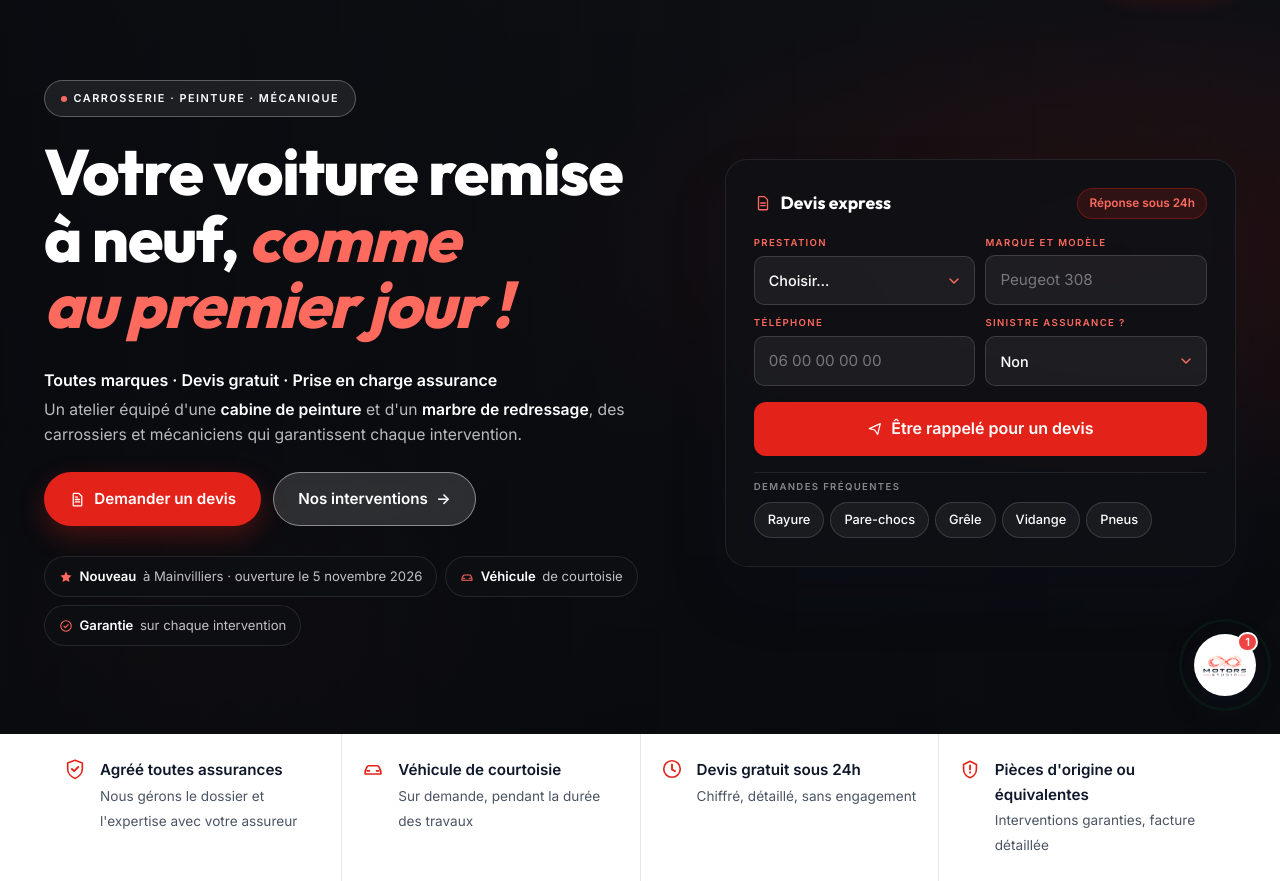
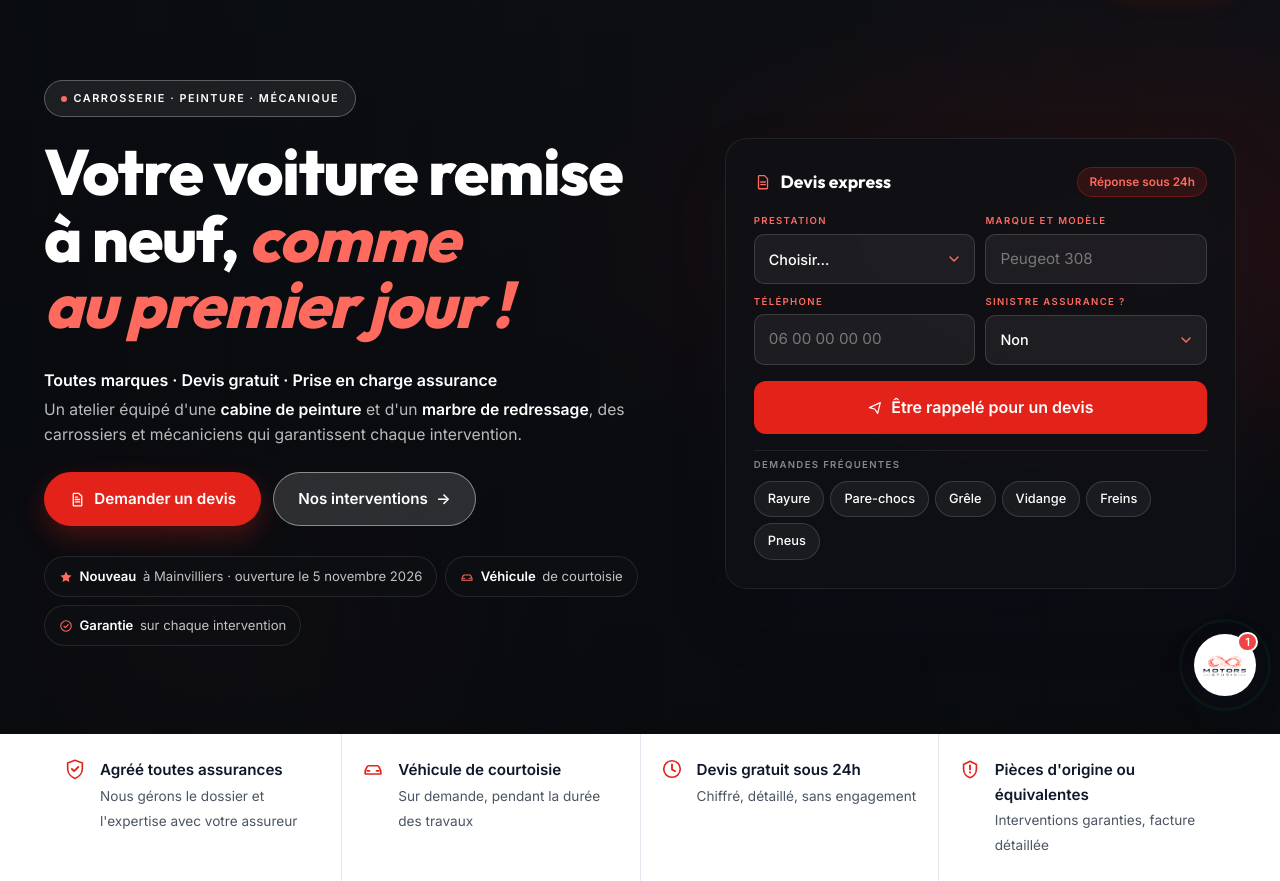
Before and after one commit to TrustPaname/dossier, a WordPress theme: template wordpress/motors-studio/front-page.php in a window 1280 px wide. Shown: the part 80-961 px from the top of the page. Run offline with PHP 8.4 and a stand-in for WordPress, Linux system fonts and the light colour scheme; the site name, menu and one post (Sample post) are stand-ins, and other content is empty; some libraries are stand-ins or nearby versions.

Commit message:
Motors Studio : prestations regroupées (Carrosserie/Peinture/Débosselage, Entretien/Révision/Freins, Pneus)
Co-Authored-By: Claude Fable 5.1 <noreply@anthropic.com>
Claude-Session: https://claude.ai/code/session_01DBwMqV4ghALwNduwZqW9ue

```diff
--- a/motors-studio/index.html
+++ b/motors-studio/index.html
@@ -113,7 +113,7 @@
       <p class="hp" aria-hidden="true"><label>Ne pas remplir <input type="text" name="website" tabindex="-1" autocomplete="off"></label></p>
       <div class="search__grid">
         <div class="search__field"><label for="q-prestation">Prestation</label>
-          <select id="q-prestation" name="prestation"><option value="">Choisir…</option><option>Carrosserie / choc</option><option>Peinture</option><option>Débosselage sans peinture</option><option>Pare-brise</option><option>Entretien / révision</option><option>Freins / pneus</option><option>Diagnostic / panne</option><option>Autre</option></select></div>
+          <select id="q-prestation" name="prestation"><option value="">Choisir…</option><option>Carrosserie / Peinture / Débosselage</option><option>Entretien / Révision / Freins</option><option>Pneus</option><option>Pare-brise</option><option>Diagnostic / panne</option><option>Autre</option></select></div>
         <div class="search__field"><label for="q-marque">Marque et modèle</label>
           <input type="text" id="q-marque" name="vehicule" placeholder="Peugeot 308"></div>
         <div class="search__field"><label for="q-tel">Téléphone</label>
@@ -125,7 +125,7 @@
       <div class="search__pop">
         <span>Demandes fréquentes</span>
         <div class="search__chips">
-          <button type="button" data-prestation="Carrosserie / choc">Rayure</button><button type="button" data-prestation="Carrosserie / choc">Pare-chocs</button><button type="button" data-prestation="Débosselage sans peinture">Grêle</button><button type="button" data-prestation="Entretien / révision">Vidange</button><button type="button" data-prestation="Freins / pneus">Pneus</button>
+          <button type="button" data-prestation="Carrosserie / Peinture / Débosselage">Rayure</button><button type="button" data-prestation="Carrosserie / Peinture / Débosselage">Pare-chocs</button><button type="button" data-prestation="Carrosserie / Peinture / Débosselage">Grêle</button><button type="button" data-prestation="Entretien / Révision / Freins">Vidange</button><button type="button" data-prestation="Entretien / Révision / Freins">Freins</button><button type="button" data-prestation="Pneus">Pneus</button>
         </div>
       </div>
       <p class="form__status" role="status" aria-live="polite" id="quick-status"></p>
@@ -249,7 +249,7 @@
         <div class="field field--select">
           <label for="e-prestation">Prestation <span class="req" aria-hidden="true">*</span></label>
           <select id="e-prestation" name="prestation" required>
-            <option value="">Choisir…</option><option>Carrosserie / choc</option><option>Peinture</option><option>Débosselage sans peinture</option><option>Pare-brise</option><option>Entretien / révision</option><option>Freins / pneus</option><option>Diagnostic / panne</option><option>Autre</option>
+            <option value="">Choisir…</option><option>Carrosserie / Peinture / Débosselage</option><option>Entretien / Révision / Freins</option><option>Pneus</option><option>Pare-brise</option><option>Diagnostic / panne</option><option>Autre</option>
           </select>
           <p class="field__error" data-error-for="e-prestation"></p>
         </div>
--- a/wordpress/motors-studio/front-page.php
+++ b/wordpress/motors-studio/front-page.php
@@ -118,7 +118,7 @@
       <p class="hp" aria-hidden="true"><label>Ne pas remplir <input type="text" name="website" tabindex="-1" autocomplete="off"></label></p>
       <div class="search__grid">
         <div class="search__field"><label for="q-prestation">Prestation</label>
-          <select id="q-prestation" name="prestation"><option value="">Choisir…</option><option>Carrosserie / choc</option><option>Peinture</option><option>Débosselage sans peinture</option><option>Pare-brise</option><option>Entretien / révision</option><option>Freins / pneus</option><option>Diagnostic / panne</option><option>Autre</option></select></div>
+          <select id="q-prestation" name="prestation"><option value="">Choisir…</option><option>Carrosserie / Peinture / Débosselage</option><option>Entretien / Révision / Freins</option><option>Pneus</option><option>Pare-brise</option><option>Diagnostic / panne</option><option>Autre</option></select></div>
         <div class="search__field"><label for="q-marque">Marque et modèle</label>
           <input type="text" id="q-marque" name="vehicule" placeholder="Peugeot 308"></div>
         <div class="search__field"><label for="q-tel">Téléphone</label>
@@ -130,7 +130,7 @@
       <div class="search__pop">
         <span>Demandes fréquentes</span>
         <div class="search__chips">
-          <button type="button" data-prestation="Carrosserie / choc">Rayure</button><button type="button" data-prestation="Carrosserie / choc">Pare-chocs</button><button type="button" data-prestation="Débosselage sans peinture">Grêle</button><button type="button" data-prestation="Entretien / révision">Vidange</button><button type="button" data-prestation="Freins / pneus">Pneus</button>
+          <button type="button" data-prestation="Carrosserie / Peinture / Débosselage">Rayure</button><button type="button" data-prestation="Carrosserie / Peinture / Débosselage">Pare-chocs</button><button type="button" data-prestation="Carrosserie / Peinture / Débosselage">Grêle</button><button type="button" data-prestation="Entretien / Révision / Freins">Vidange</button><button type="button" data-prestation="Entretien / Révision / Freins">Freins</button><button type="button" data-prestation="Pneus">Pneus</button>
         </div>
       </div>
       <p class="form__status" role="status" aria-live="polite" id="quick-status"></p>
@@ -254,7 +254,7 @@
         <div class="field field--select">
           <label for="e-prestation">Prestation <span class="req" aria-hidden="true">*</span></label>
           <select id="e-prestation" name="prestation" required>
-            <option value="">Choisir…</option><option>Carrosserie / choc</option><option>Peinture</option><option>Débosselage sans peinture</option><option>Pare-brise</option><option>Entretien / révision</option><option>Freins / pneus</option><option>Diagnostic / panne</option><option>Autre</option>
+            <option value="">Choisir…</option><option>Carrosserie / Peinture / Débosselage</option><option>Entretien / Révision / Freins</option><option>Pneus</option><option>Pare-brise</option><option>Diagnostic / panne</option><option>Autre</option>
           </select>
           <p class="field__error" data-error-for="e-prestation"></p>
         </div>
--- a/wordpress/motors-studio/style.css
+++ b/wordpress/motors-studio/style.css
@@ -3,7 +3,7 @@ Theme Name: Motors Studio
 Theme URI: https://www.motors-studio.fr/
 Author: Motor Corp
 Description: Site vitrine Motors Studio — carrosserie, peinture, débosselage sans peinture, mécanique et entretien toutes marques à Mainvilliers. Même base que le thème Motor Consulting : devis express, formulaires envoyés par e-mail, témoignages gérables dans l'administration, coordonnées dans le Personnalisateur, bulle WhatsApp.
-Version: 1.4.0
+Version: 1.4.1
 Requires at least: 6.0
 Tested up to: 6.6
 Requires PHP: 7.4
```
Also changed, not shown: 3 other files.
